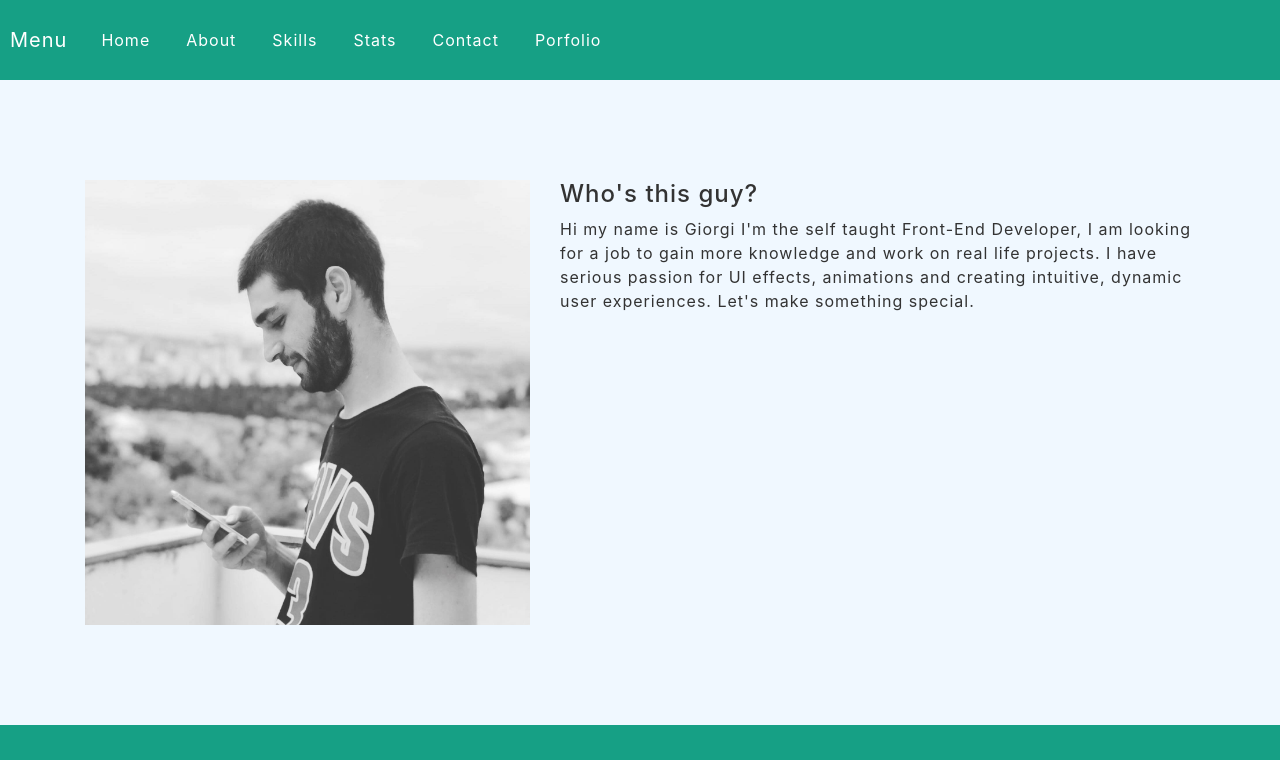
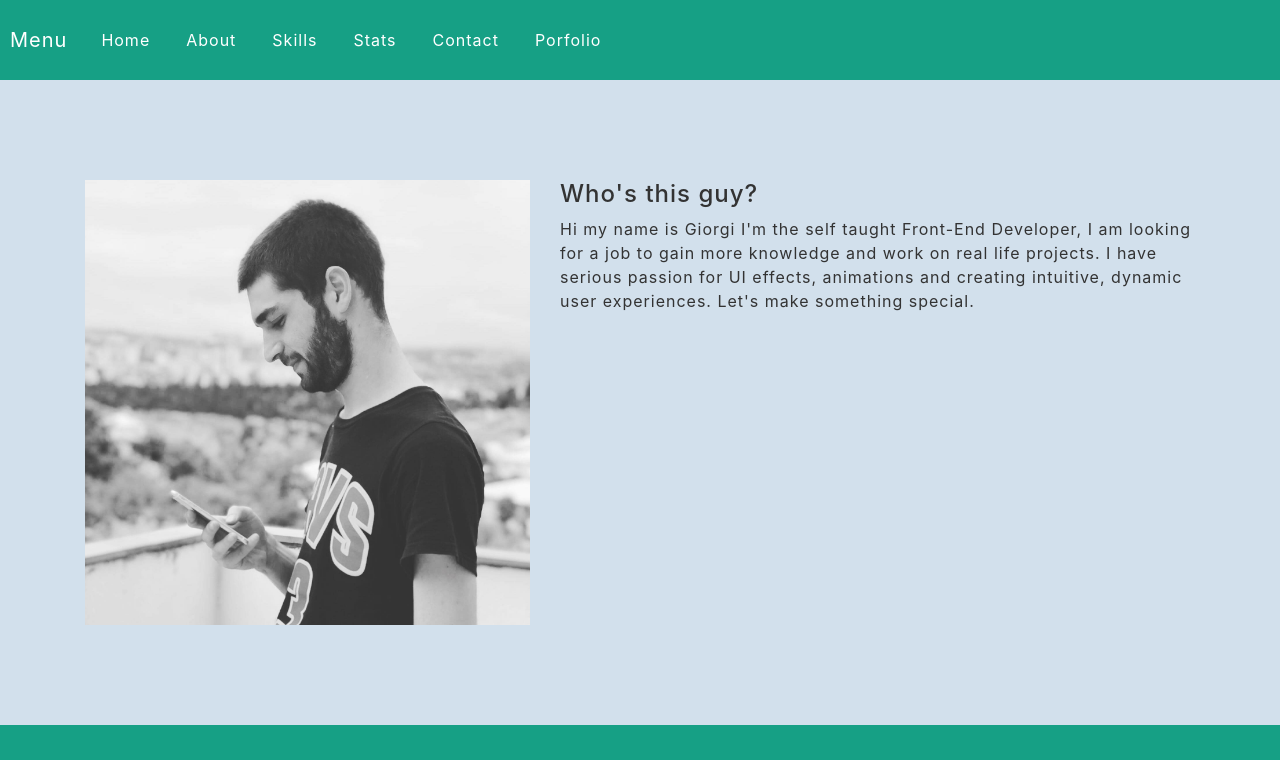
Before and after one commit to OxyMonster/Portfolio, a plain HTML site: page index.html in a window 1280 px wide. Shown: the part 800-1560 px from the top of the page. Drawn offline with nearby package versions, Linux system fonts and the light colour scheme.

Commit message:
Update style.css

```diff
--- a/css/style.css
+++ b/css/style.css
@@ -62,7 +62,7 @@ body {
 
 .section {
 	padding: 100px 0;
-    background-color: aliceblue;
+    background-color: #d2e0ec;
 }
 
 .aboutImage {
```
